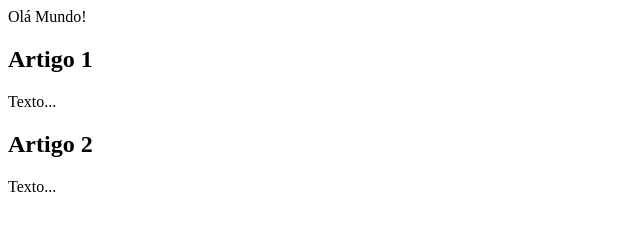
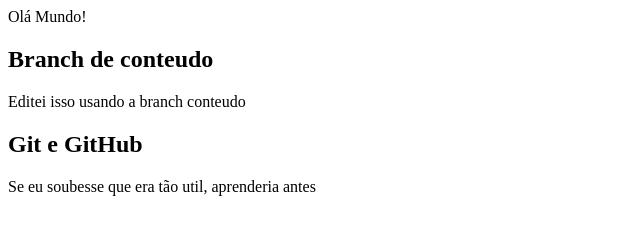
Before and after one commit to Vimmi31/OlaMundo, a plain HTML site: page site-exemplo/index.html in a window 1280 px wide. Shown: the whole page, without its empty margins (0-640 px from the left). Drawn offline with Linux system fonts and the light colour scheme.

Commit message:
Atualizei o conteudo pela primeira vez

```diff
--- a/site-exemplo/index.html
+++ b/site-exemplo/index.html
@@ -12,12 +12,12 @@
            Olá Mundo!
         </header>
         <article>
-            <h2>Artigo 1</h2>
-            <p>Texto...</p>
+            <h2>Branch de conteudo</h2>
+            <p>Editei isso usando a branch conteudo</p>
         </article>
         <article>
-            <h2>Artigo 2</h2>
-            <p>Texto...</p>
+            <h2>Git e GitHub</h2>
+            <p>Se eu soubesse que era tão util, aprenderia antes</p>
         </article>
     </main>
 </body>
```
